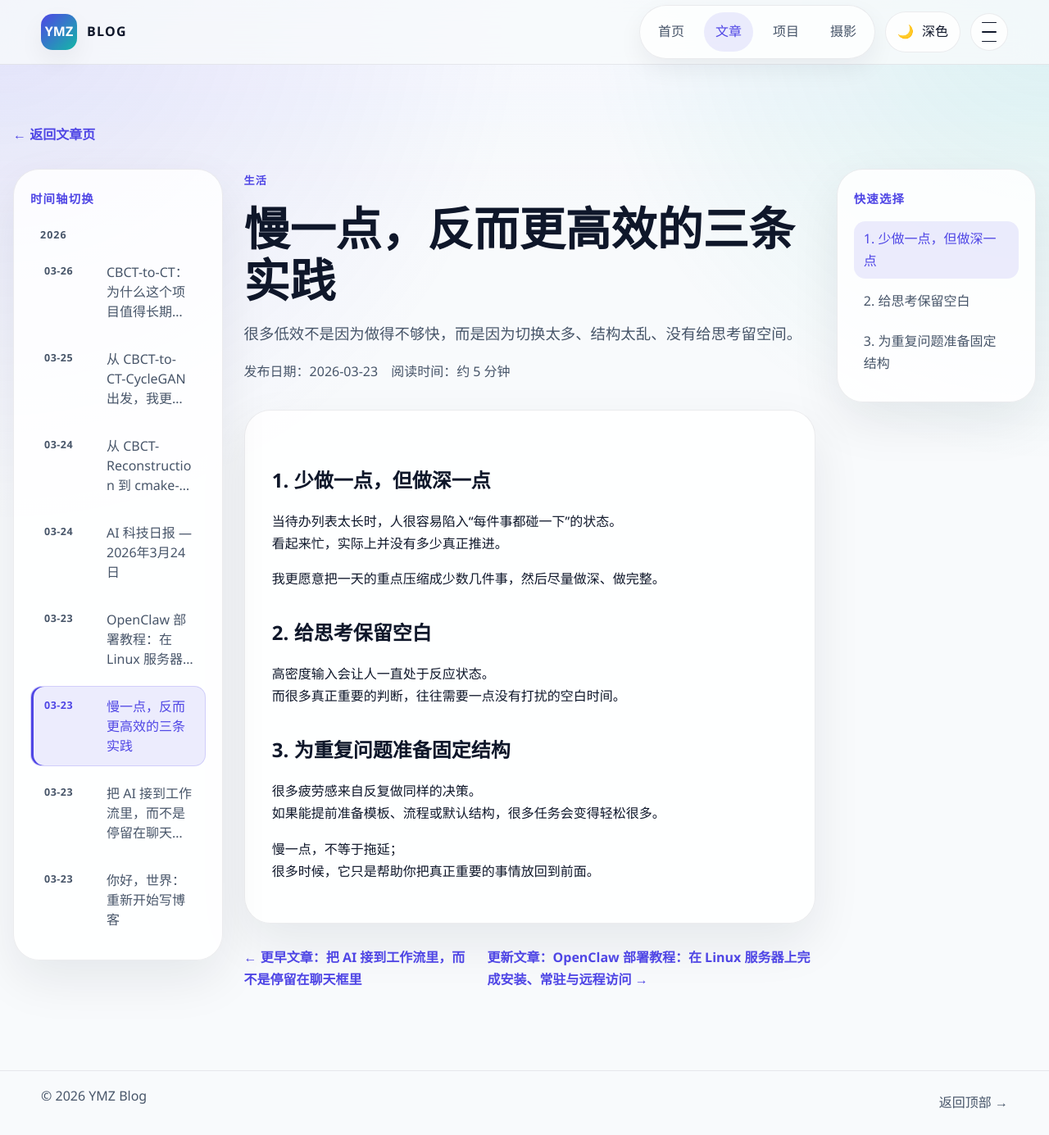
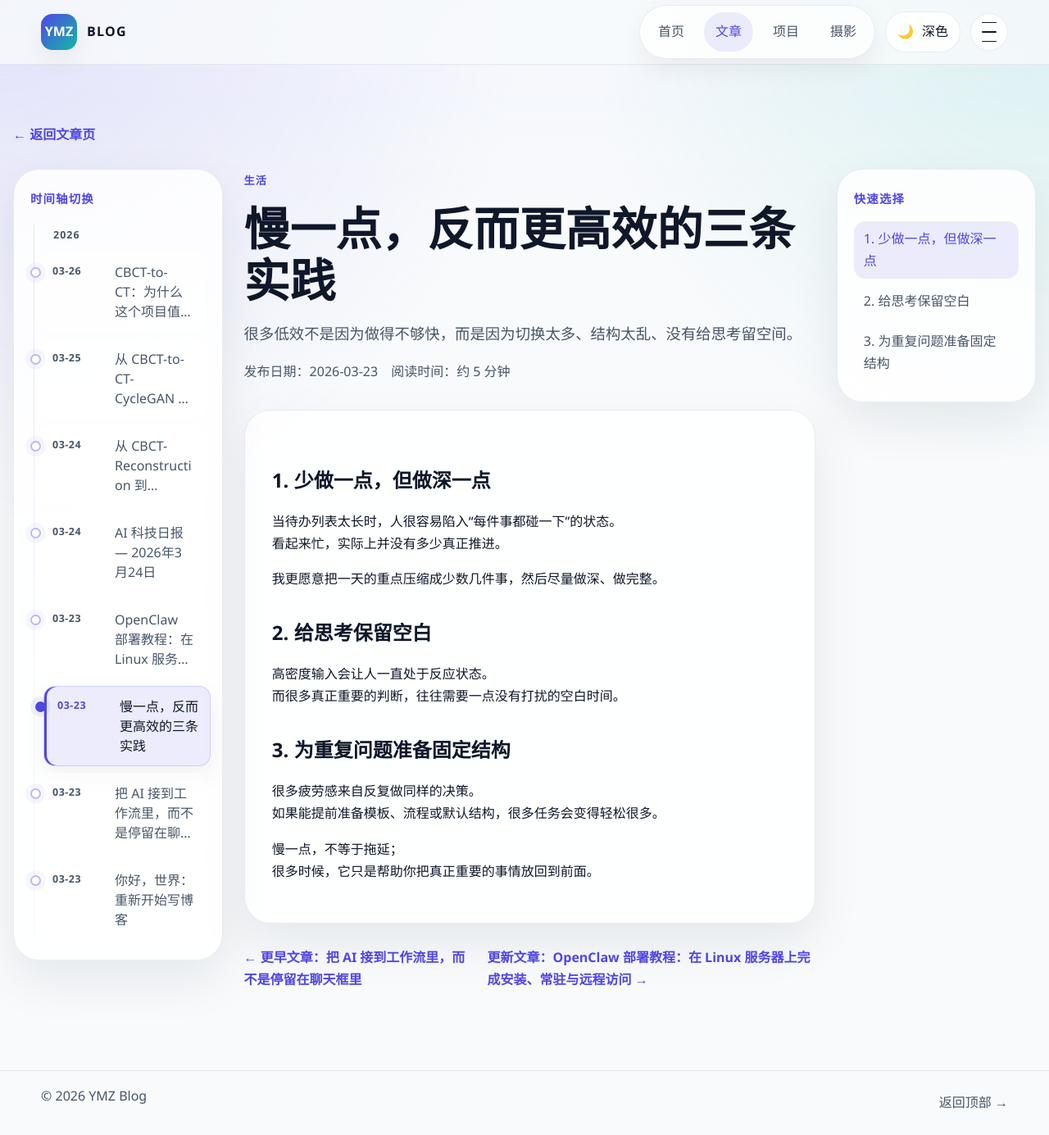
Before and after one commit to YMZ1998/YMZ1998.github.io, a Jekyll site: the page built from _posts/2026-03-23-slow-productivity.md, in a window 1280 px wide and 1385 px high. Shown: the whole window at 82% size. Built offline with Jekyll 4.4.1, drawn with Linux system fonts in a browser that asks for light colours.

Commit message:
Enhance article timeline interactions

```diff
--- a/_sass/_sections.scss
+++ b/_sass/_sections.scss
@@ -236,14 +236,27 @@ body[data-page="home"] .hub-card {
 }
 
 .article-timeline {
+  position: relative;
   display: flex;
   flex-direction: column;
   gap: 8px;
+  padding-left: 10px;
+}
+
+.article-timeline::before {
+  content: "";
+  position: absolute;
+  top: 4px;
+  bottom: 4px;
+  left: 4px;
+  width: 1px;
+  background: linear-gradient(180deg, rgba(129, 140, 248, 0.2), rgba(129, 140, 248, 0.05));
+  pointer-events: none;
 }
 
 .article-timeline-year {
   margin: 6px 0 2px;
-  padding-left: 12px;
+  padding-left: 18px;
   font-size: 0.78rem;
   font-weight: 800;
   letter-spacing: 0.08em;
@@ -251,6 +264,7 @@ body[data-page="home"] .hub-card {
 }
 
 .article-timeline-link {
+  position: relative;
   display: grid;
   grid-template-columns: 64px minmax(0, 1fr);
   gap: 12px;
@@ -259,26 +273,58 @@ body[data-page="home"] .hub-card {
   border-radius: 14px;
   color: var(--text-soft);
   border: 1px solid transparent;
-  transition: background-color var(--transition), color var(--transition), transform var(--transition);
+  background: color-mix(in srgb, var(--surface-solid) 56%, transparent);
+  transition:
+    background-color var(--transition),
+    color var(--transition),
+    transform var(--transition),
+    border-color var(--transition),
+    box-shadow var(--transition);
+}
+
+.article-timeline-link::before {
+  content: "";
+  position: absolute;
+  top: 18px;
+  left: -11px;
+  width: 9px;
+  height: 9px;
+  border-radius: 999px;
+  border: 2px solid color-mix(in srgb, var(--primary) 38%, transparent);
+  background: var(--surface-solid);
+  box-shadow: 0 0 0 6px color-mix(in srgb, var(--primary-soft) 45%, transparent);
 }
 
 .article-timeline-link:hover,
 .article-timeline-link:focus-visible {
   color: var(--primary);
   background: var(--primary-soft);
+  border-color: var(--line-strong);
+  box-shadow: var(--shadow-soft);
+  transform: translateX(6px);
 }
 
 .article-timeline-link.is-current {
   color: var(--primary);
   background: var(--primary-soft);
   border-color: var(--line-strong);
-  box-shadow: inset 3px 0 0 var(--primary);
+  box-shadow: inset 3px 0 0 var(--primary), var(--shadow-soft);
+  transform: translateX(6px);
+}
+
+.article-timeline-link:hover::before,
+.article-timeline-link:focus-visible::before,
+.article-timeline-link.is-current::before {
+  border-color: var(--primary);
+  background: var(--primary);
+  box-shadow: 0 0 0 6px color-mix(in srgb, var(--primary-soft) 72%, transparent);
 }
 
 .article-timeline-date {
   font-size: 0.78rem;
   font-weight: 700;
   letter-spacing: 0.04em;
+  white-space: nowrap;
 }
 
 .article-timeline-text {
@@ -288,6 +334,26 @@ body[data-page="home"] .hub-card {
   -webkit-line-clamp: 3;
   -webkit-box-orient: vertical;
   word-break: break-word;
+  transition: color var(--transition);
+}
+
+.article-timeline-link:hover .article-timeline-text,
+.article-timeline-link:focus-visible .article-timeline-text,
+.article-timeline-link.is-current .article-timeline-text {
+  color: var(--text);
+}
+
+@media (prefers-reduced-motion: reduce) {
+  .article-timeline-link,
+  .article-timeline-text {
+    transition: none;
+  }
+
+  .article-timeline-link:hover,
+  .article-timeline-link:focus-visible,
+  .article-timeline-link.is-current {
+    transform: none;
+  }
 }
 
 @media (max-width: 1100px) {
```
